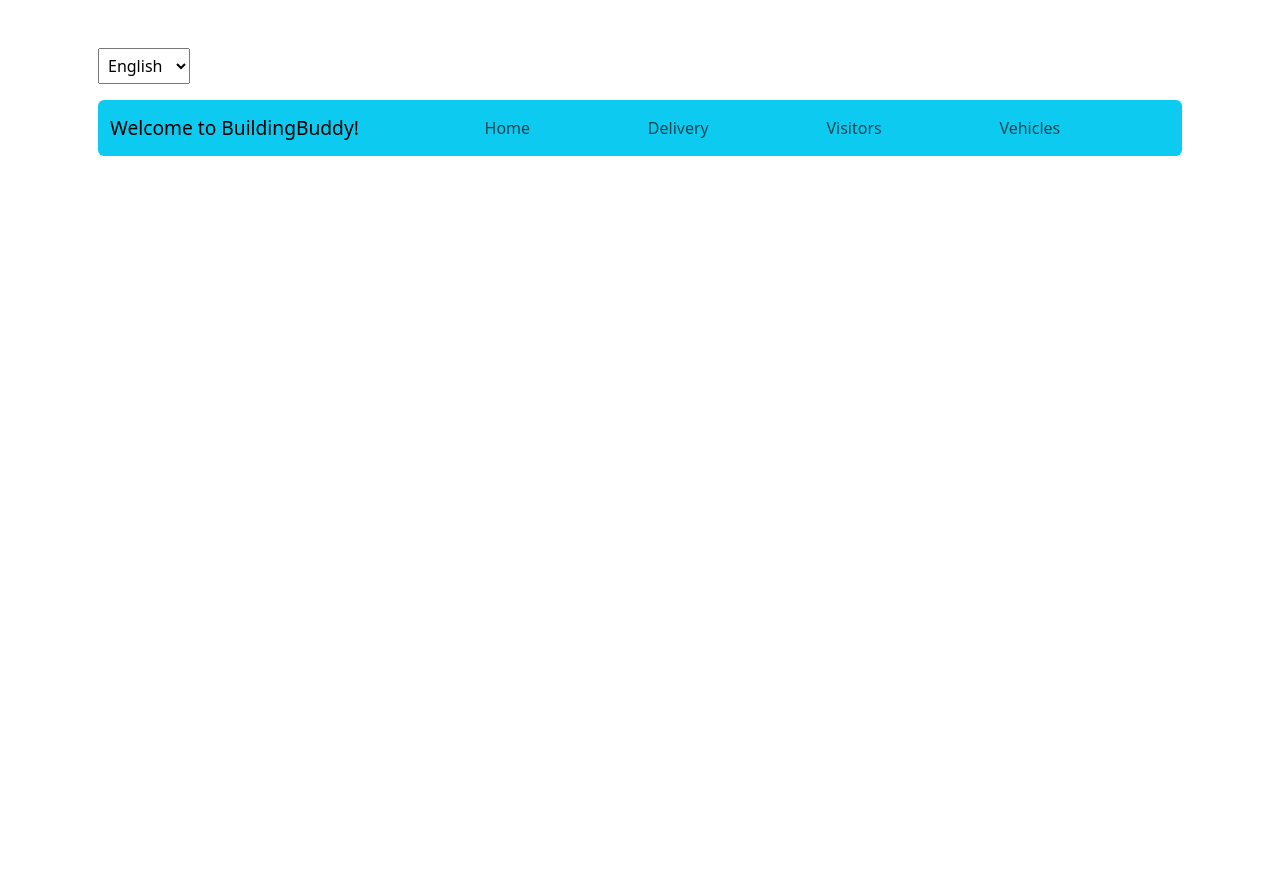
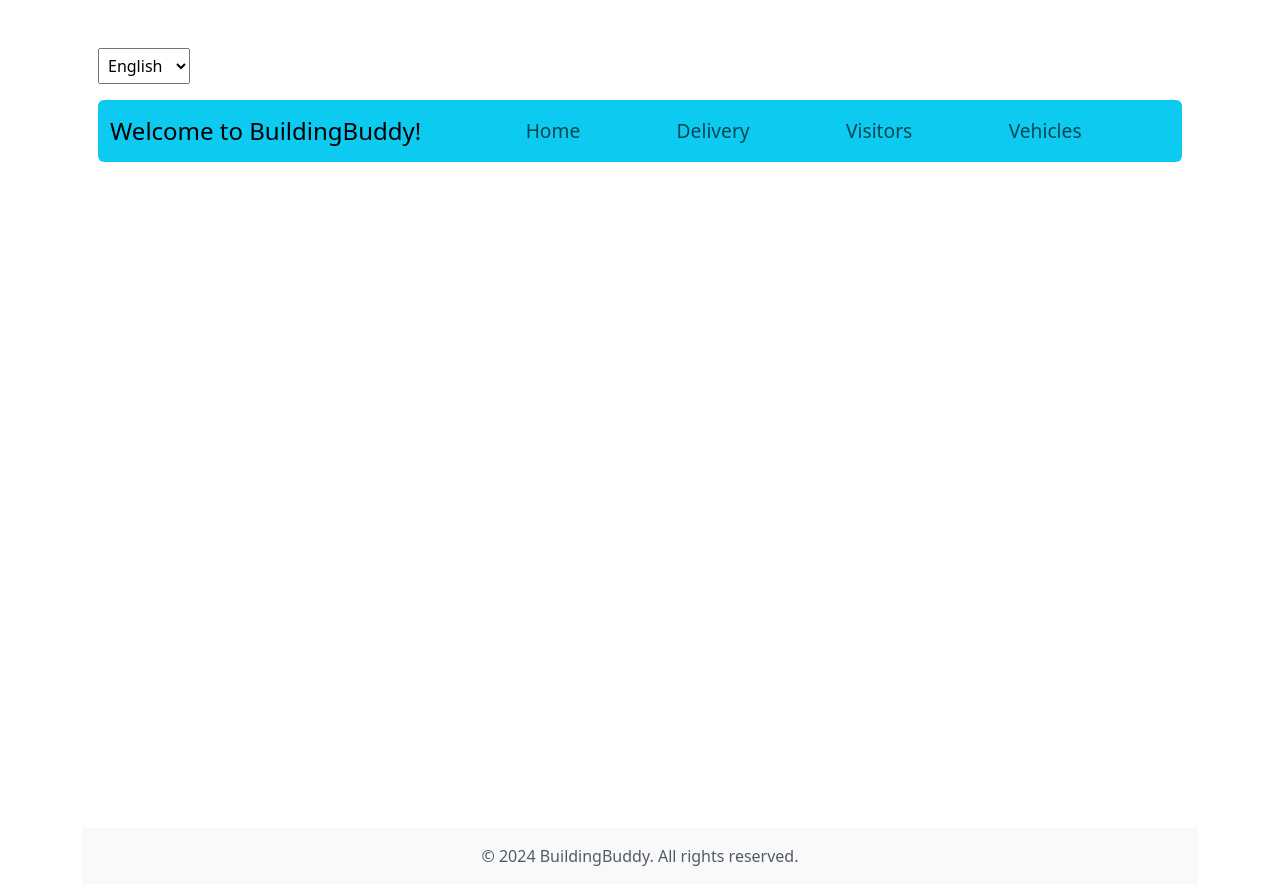
Before and after one commit to desesperacion2/Edificios, a React (Create React App) app: page /home in a window 1280 px wide. Before the commit the page ends 800 px from the top, so only its background shows below. Built offline with nearby package versions, Linux system fonts and the light colour scheme.

Commit message:
diseño formulario visitas no frecuentes + internacionalización

```diff
--- a/src/components/Footer.js
+++ b/src/components/Footer.js
@@ -1,10 +1,13 @@
 import React from 'react';
+import { useTranslation } from 'react-i18next';
 
 function Footer() {
+  const { t } = useTranslation(); // Accede a la función de traducción
+
   return (
     <footer className="footer mt-auto py-3 bg-light">
       <div className="container text-center">
-        <span className="text-muted">© {new Date().getFullYear()} BuildingBuddy. All rights reserved.</span>
+        <span className="text-muted">© {new Date().getFullYear()} BuildingBuddy. {t('rightsReserved')}.</span>
       </div>
     </footer>
   );
--- a/src/components/Home.js
+++ b/src/components/Home.js
@@ -1,35 +1,20 @@
 import React from 'react';
 import { useTranslation } from 'react-i18next';
-import { Navbar, Nav, Container } from 'react-bootstrap';
+import NavBar from './NavBar'; // Importa el componente Navbar
+import Footer from './Footer'; // Importa el componente Footer
+import { Container } from 'react-bootstrap';
 
 function Home() {
   const { t } = useTranslation();
 
   return (
-    <>
-      <style>
-        {`
-          .navbar-link:hover {
-            background-color: #C2FAFB; /* Color de fondo al pasar el mouse sobre los enlaces */
-            border-radius: 10px; /* Agregando el borderRadius al pasar el mouse */
-          }
-        `}
-      </style>
-      <Navbar bg="info" expand="lg" className="mx-3 my-3 rounded">
-        <Container fluid>
-          <Navbar.Brand className='ml-3' href="/home" style={{ fontSize: '1.2rem' }}>{t('welcome')}</Navbar.Brand>
-          <Navbar.Toggle aria-controls="basic-navbar-nav" />
-          <Navbar.Collapse id="basic-navbar-nav">
-            <Nav className="w-100 justify-content-evenly">
-              <Nav.Link href="/Home" className="navbar-link">{t('home')}</Nav.Link>
-              <Nav.Link href="/correspondencia" className="navbar-link">{t('delivery')}</Nav.Link>
-              <Nav.Link href="/Visit" className="navbar-link">{t('visitors')}</Nav.Link>
-              <Nav.Link href="/vehiculos" className="navbar-link">{t('vehicles')}</Nav.Link>
-            </Nav>
-          </Navbar.Collapse>
-        </Container>
-      </Navbar>
-    </>
+    <div style={{ display: "flex", flexDirection: "column", minHeight: "100vh" }}>
+      <NavBar /> {/* Usa el componente Navbar */}
+      <Container fluid style={{ flex: "1" }}>
+        {/* Contenido de la página */}
+      </Container>
+      <Footer /> {/* Usa el componente Footer */}
+    </div>
   );
 }
 
--- /dev/null
+++ b/src/components/NavBar.js
@@ -0,0 +1,36 @@
+import React from 'react';
+import { useTranslation } from 'react-i18next';
+import { Navbar, Nav, Container } from 'react-bootstrap';
+
+function NavBar() {
+  const { t } = useTranslation();
+
+  return (
+    <>
+      <style>
+        {`
+          .navbar-link:hover {
+            background-color: #C2FAFB;
+            border-radius: 10px;
+          }
+        `}
+      </style>
+      <Navbar bg="info" expand="lg" className="mx-3 my-3 rounded">
+        <Container fluid>
+          <Navbar.Brand className='ml-3' href="/home" style={{ fontSize: '1.5rem' }}>{t('welcome')}</Navbar.Brand>
+          <Navbar.Toggle aria-controls="basic-navbar-nav" />
+          <Navbar.Collapse id="basic-navbar-nav">
+            <Nav className="w-100 justify-content-evenly" style={{ fontSize: '1.2rem' }}>
+              <Nav.Link href="/Home" className="navbar-link" style={{ fontSize: '1.2rem' }}>{t('home')}</Nav.Link>
+              <Nav.Link href="/correspondencia" className="navbar-link" style={{ fontSize: '1.2rem' }}>{t('delivery')}</Nav.Link>
+              <Nav.Link href="/visitas" className="navbar-link" style={{ fontSize: '1.2rem' }}>{t('visitors')}</Nav.Link>
+              <Nav.Link href="/vehiculos" className="navbar-link" style={{ fontSize: '1.2rem' }}>{t('vehicles')}</Nav.Link>
+            </Nav>
+          </Navbar.Collapse>
+        </Container>
+      </Navbar>
+    </>
+  );
+}
+
+export default NavBar;
--- a/src/components/Visit.js
+++ b/src/components/Visit.js
@@ -1,8 +1,12 @@
 import React, { useState, useEffect } from 'react';
 import { Form, Button, Container, Row, Col, Alert } from 'react-bootstrap';
 import axios from 'axios';
+import NavBar from './NavBar';
+import Footer from './Footer';
+import { useTranslation } from 'react-i18next';
 
 function Visit() {
+  const { t } = useTranslation();
   const [departments, setDepartments] = useState([]);
   const [selectedDepartment, setSelectedDepartment] = useState('');
   const [nombre, setNombre] = useState('');
@@ -13,13 +17,11 @@ function Visit() {
   useEffect(() => {
     axios.get('http://localhost:8000/api/departments')
       .then(response => {
-        // Asegúrate de que cada objeto del departamento tiene una propiedad `Number`
         setDepartments(response.data);
       })
       .catch(error => {
-        // Manejo de error
-        setMessage('Error al recuperar los departamentos');
-        console.error('Hubo un error al recuperar los departamentos:', error);
+        setMessage(t('recoveringDptoError'));
+        console.error(t('consoleDptoError'), error);
       });
   }, []);
 
@@ -34,12 +36,11 @@ function Visit() {
       };
       const response = await axios.post('http://localhost:8000/api/visitas', visita);
       setMessage('Visita registrada con éxito');
-      // Restablece el estado de tus campos de formulario aquí
       setSelectedDepartment('');
       setNombre('');
       setFecha('');
       setHora('');
-      console.log(response.data); // Para confirmar que la visita se ha guardado
+      console.log(response.data);
     } catch (error) {
       setMessage('Error al registrar la visita');
       console.error('Error al enviar el formulario:', error);
@@ -47,56 +48,62 @@ function Visit() {
   };
 
   return (
+    <div style={{ display: "flex", flexDirection: "column", minHeight: "100vh" }}>
+      <NavBar />
       <Container>
         <Row className="justify-content-md-center">
           <Col lg={6}>
             {message && <Alert variant={message.startsWith('Error') ? 'danger' : 'success'}>{message}</Alert>}
             <Form onSubmit={handleSubmit}>
               <Form.Group controlId="visitasForm.DepartmentSelect">
-              <Form.Label>Departamento</Form.Label>
-              <Form.Control as="select" value={selectedDepartment} onChange={e => setSelectedDepartment(e.target.value)}>
-                <option value="">Seleccione un departamento</option>
+                <Form.Label style={{ fontSize: '1.2rem', marginTop: '1.5rem' }}>{t('department')}</Form.Label>
+                <Form.Control as="select" value={selectedDepartment} onChange={e => setSelectedDepartment(e.target.value)} style={{ fontSize: '1.2rem' }}>
+                  <option value="">{t('selectDepartment')}</option>
                   {departments.map((dept, index) => (
-                  // Asegúrate de que aquí estás accediendo a la propiedad correcta del objeto del departamento
                     <option key={index} value={dept.Number}>{dept.Number}</option>
                   ))}
                 </Form.Control>
               </Form.Group>
 
               <Form.Group controlId="visitasForm.Nombre">
-              <Form.Label>Nombre</Form.Label>
+                <Form.Label style={{ fontSize: '1.2rem', marginTop: '1.5rem' }}>{t('name')}</Form.Label>
                 <Form.Control
                   type="text"
                   value={nombre}
                   onChange={e => setNombre(e.target.value)}
+                  style={{ fontSize: '1.2rem' }}
                 />
               </Form.Group>
 
               <Form.Group controlId="visitasForm.Fecha">
-              <Form.Label>Fecha</Form.Label>
+                <Form.Label style={{ fontSize: '1.2rem', marginTop: '1.5rem' }}>{t('date')}</Form.Label>
                 <Form.Control
                   type="date"
                   value={fecha}
                   onChange={e => setFecha(e.target.value)}
+                  style={{ fontSize: '1.2rem' }}
                 />
               </Form.Group>
 
               <Form.Group controlId="visitasForm.Hora">
-              <Form.Label>Hora</Form.Label>
+                <Form.Label style={{ fontSize: '1.2rem', marginTop: '1.5rem' }}>{t('time')}</Form.Label>
                 <Form.Control
                   type="time"
                   value={hora}
                   onChange={e => setHora(e.target.value)}
+                  style={{ fontSize: '1.2rem' }}
                 />
               </Form.Group>
 
-            <Button variant="primary" type="submit">
-              Registrar Visita
+              <Button variant="primary" type="submit" className='my-4 btn-lg'>
+                {t('registerVisit')}
               </Button>
             </Form>
           </Col>
         </Row>
       </Container>
+      <Footer />
+    </div>
   );
 }
 
--- a/src/locales/en/translation.json
+++ b/src/locales/en/translation.json
@@ -13,5 +13,16 @@
     "home": "Home",
     "delivery": "Delivery",
     "visitors":"Visitors",
-    "vehicles":"Vehicles"
+    "vehicles":"Vehicles",
+    "visitRegister": "No Frecuent Visit Register",
+    "department": "Department",
+    "selectDepartment": "Select department",
+    "name": "Name",
+    "date": "Date",
+    "time": "Time",
+    "registerVisit": "Register Visit",
+    "consoleDptoError": "There was an error retrieving the departments:",
+    "recoveringDptoError": "Error retrieving departments",
+    "rightsReserved": "All rights reserved"
+
   }
--- a/src/locales/es/translation.json
+++ b/src/locales/es/translation.json
@@ -13,5 +13,16 @@
     "home":"Inicio",
     "delivery": "Correspondencias",
     "visitors":"Visitas",
-    "vehicles":"Vehiculos"
+    "vehicles":"Vehiculos",
+    "visitRegister": "Registro de Visitas no Frecuentes",
+    "department": "Departamento",
+    "selectDepartment": "Seleccione un departamento",
+    "name": "Nombre",
+    "date": "Fecha",
+    "time": "Hora",
+    "registerVisit": "Registrar Visita",
+    "consoleDptoError": "Hubo un error al recuperar los departamentos:",
+    "recoveringDptoError": "Error al recuperar los departamentos",
+    "rightsReserved": "Todos los derechos reservados"
+
   }
```
Lines whose indentation alone changed are shown as unchanged.
